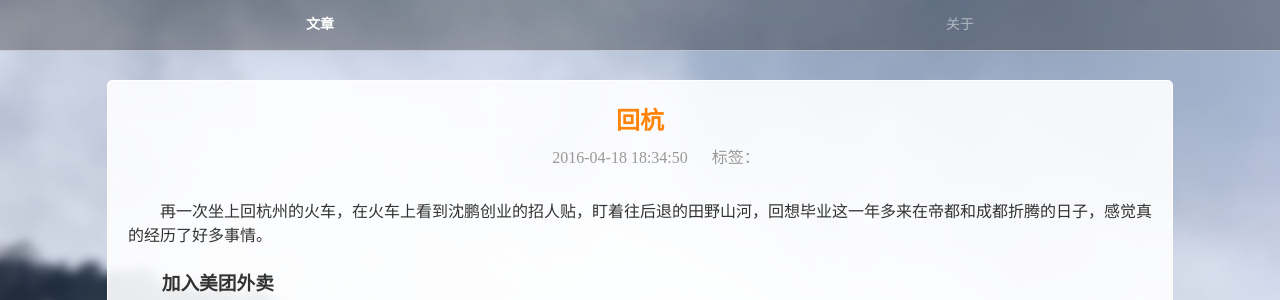
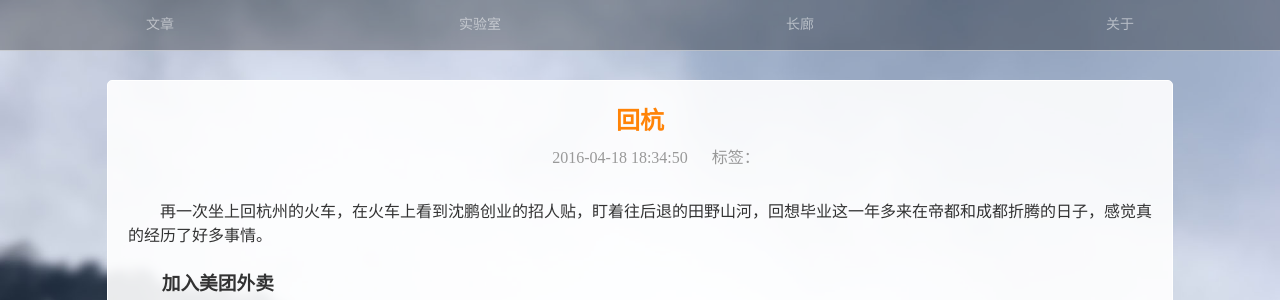
Before and after one commit to sparkmorry/sparkmorry, a Django app: page /article/1/ in a window 1280 px wide. Shown: the top 300 px of the page. Run offline with Django 3.2, Linux system fonts and the light colour scheme; data comes from the database, SQL or seed files in the repository; data that the repository does not hold is empty.

Commit message:
abstract nav html

```diff
--- a/static/css/style.css
+++ b/static/css/style.css
@@ -54,7 +54,7 @@ h2{
 .nav li{
 	float: left;
 	/*width: 25%;*/
-	width: 50%;
+	width: 25%;
 	box-sizing:border-box;
 	text-align: center;
 	opacity: 0.5;
--- a/templates/about.html
+++ b/templates/about.html
@@ -3,12 +3,6 @@
 {% block title %}关于{% endblock %}
 
 {% block content %}
-<link rel="stylesheet" type="text/css" href="/static/css/icon.css">
-<img class="bg-img" src="/static/images/siri/bluefieldblur.jpg">
-<ul class="nav cf">
-	<a href="/blog/"><li>文章</li></a>
-	<a href="/about/"><li class="current">关于</li></a>
-</ul>
 <div class="main-content">
 	<div class="intro cf">
 		<h2 style="color:rgba(0,0,0,0.5)">关于我</h2>
--- a/templates/article.html
+++ b/templates/article.html
@@ -3,12 +3,6 @@
 {% block title %}{{article.title}}{% endblock %}
 
 {% block content %}
-<img class="bg-img" src="/static/images/siri/bluefieldblur.jpg">
-<ul class="nav cf">
-	<a href="/blog/"><li class="current">文章</li></a>
-	<!-- <li>实验室</li> -->
-	<a href="/about/"><li>关于</li></a>
-</ul>
 <div class="main-content">
 
 	<h2 class="tc-orange article-title">{{article.title}}</h2>
--- a/templates/base.html
+++ b/templates/base.html
@@ -9,8 +9,17 @@
 	    <link rel="stylesheet" type="text/css" href="/static/css/intro.css">
 
 	    <link rel="stylesheet" type="text/css" href="/static/css/pages/{{page}}.css?v=1.3">
+
 	</head>
 	<body>
+		<link rel="stylesheet" type="text/css" href="/static/css/icon.css">
+		<img class="bg-img" src="/static/images/siri/bluefieldblur.jpg">
+		<ul class="nav cf">
+			<a href="/blog/"><li {% if page == 'blog' %} class="current"{% endif %}>文章</li></a>
+			<a href="/lab/"><li {% if page == 'lab' %} class="current"{% endif %}>实验室</li></a>
+			<a href="/gallery/"><li {% if page == 'gallery' %} class="current"{% endif %}>长廊</li></a>
+			<a href="/about/"><li {% if page == 'about' %} class="current"{% endif %}>关于</li></a>
+		</ul>
 		{% block content %}{% endblock %}
 		<script type="text/javascript" src="/static/js/lib/jquery-1.11.2.min.js"></script>
 		<script type="text/javascript" src="/static/js/pages/{{page}}.js"></script>
```
